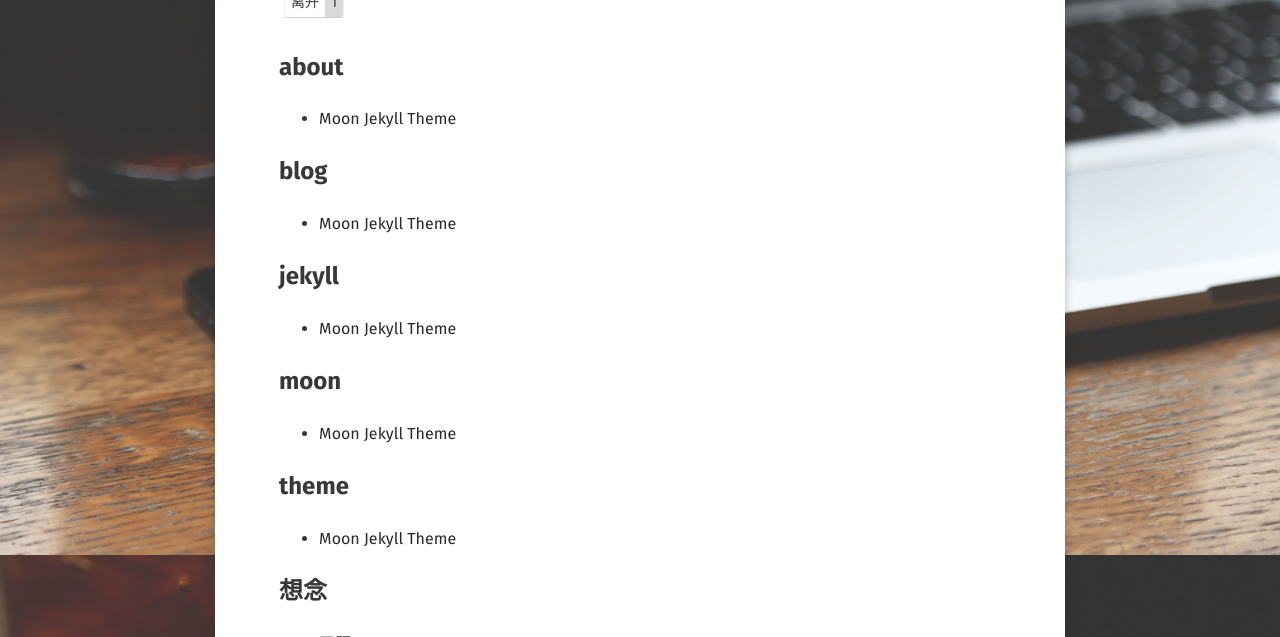
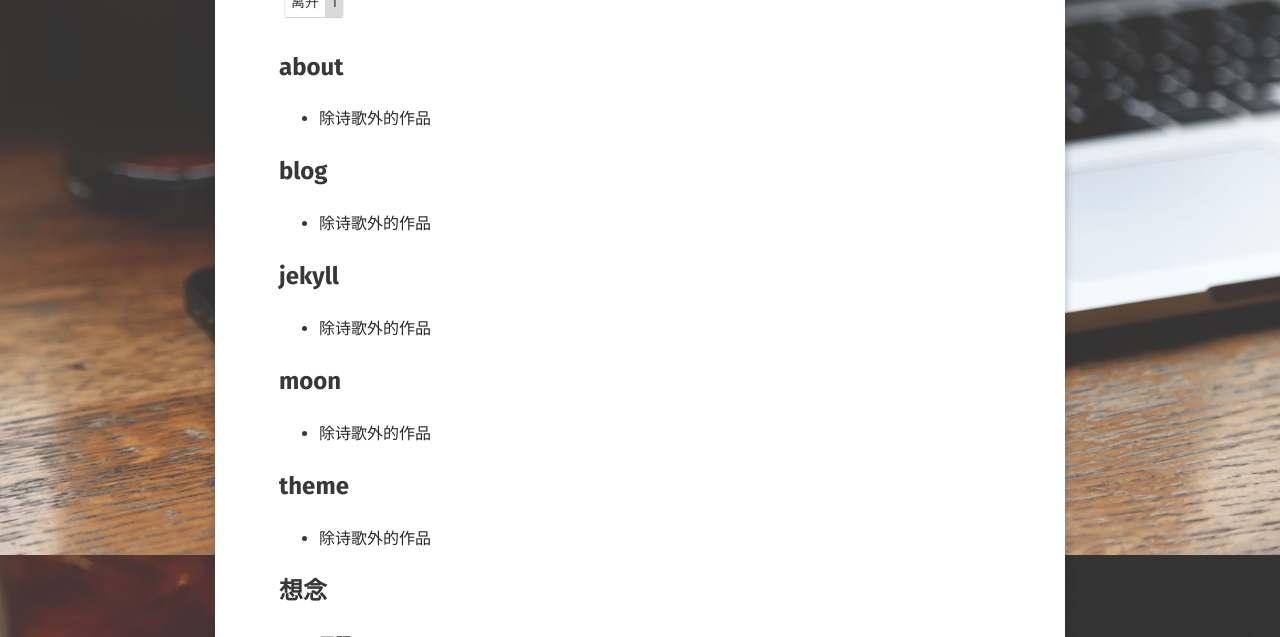
Before and after one commit to duxiehao/mafanghui, a Jekyll site: the page built from tags/index.html, in a window 1280 px wide. Shown: the part 345-982 px from the top of the page. Built offline with Jekyll 4.4.1, drawn with Linux system fonts in a browser that asks for light colours; some web fonts are replaced; part of the change alters nothing that is shown.

Commit message:
Update 2016-03-21-moon-theme.md

````diff
--- a/_posts/2016-03-21-moon-theme.md
+++ b/_posts/2016-03-21-moon-theme.md
@@ -1,6 +1,6 @@
 ---
 layout: post
-title:  "Moon Jekyll Theme"
+title:  "除诗歌外的作品"
 date:   2016-04-06
 excerpt: "Minimal, one column Jekyll theme for your blog."
 project: true
@@ -13,148 +13,4 @@ tag:
 comments: true
 ---
 
-![Moon Homepage](https://cloud.githubusercontent.com/assets/754514/14509720/61c61058-01d6-11e6-93ab-0918515ecd56.png)
-
-<center><b>Moon</b> is a minimal, one column jekyll theme.</center>
-
- I'm not a developer or designer. And I don't add footer to show who did this theme. If you like this theme or using it, please give a **star** for motivation, It makes me happy.
-
-<iframe src="https://ghbtns.com/github-btn.html?user=TaylanTatli&repo=Moon&type=star&count=true&size=large" frameborder="0" scrolling="0" width="160px" height="30px"></iframe>
-
-## Installation
-* Fork the [Moon repo](https://github.com/TaylanTatli/Moon/fork)
-* Edit `_config.yml` file.
-* Remove sample posts from `_posts` folder and add yours.
-* Edit `index.md` file in `about` folder.
-* Change repo name to `YourUserName.github.io`
-
-That's all.
-
-## Preview
-
-{% capture images %}
-	https://cloud.githubusercontent.com/assets/754514/14509716/61ac6c8e-01d6-11e6-879f-8308883de790.png
-	https://cloud.githubusercontent.com/assets/754514/14509717/61ad05ae-01d6-11e6-85ae-5a817dd8763b.png
-	https://cloud.githubusercontent.com/assets/754514/14509714/61a89708-01d6-11e6-8fcd-74b002a060df.png
-{% endcapture %}
-{% include gallery images=images caption="Screenshots of Moon Theme" cols=3 %}
-
----
-
-{% capture images %}
-	https://cloud.githubusercontent.com/assets/754514/14509718/61b09a20-01d6-11e6-8da1-4202ae4d83cd.png
-	https://cloud.githubusercontent.com/assets/754514/14509715/61aa9d00-01d6-11e6-81a6-c6837edf2e84.png
-{% endcapture %}
-{% include gallery images=images caption="Moon Theme on Small Screen Size" cols=2 %}
-
-See a [live version of Moon](http://taylantatli.github.io/Moon) hosted on GitHub.
-
-## Site Setup
-A quick checklist of the files you’ll want to edit to get up and running.
-
-### Site Wide Configuration
-`_config.yml` is your friend. Open it up and personalize it. Most variables are self explanatory but here's an explanation of each if needed:
-
-#### title
-
-The title of your site... shocker!
-
-Example `title: My Awesome Site`
-
-#### bio
-
-The description to show on your homepage.
-
-#### description
-
-The description to use for meta tags and navigation menu.
-
-#### url
-
-Used to generate absolute urls in `sitemap.xml`, `feed.xml`, and for generating canonical URLs in `<head>`. When developing locally either comment this out or use something like `http://localhost:4000` so all assets load properly. *Don't include a trailing `/`*.
-
-Examples:
-
-{% highlight yaml %}
-url: http://taylantatli.me/Moon
-url: http://localhost:4000
-url: //cooldude.github.io
-url:
-{% endhighlight %}
-
-#### reading_time
-
-Set true to show reading time for posts. And set `words_per_minute`, default is 200.
-
-#### logo
-Your site's logo. It will show on homepage and navigation menu. Also used for twitter meta tags.
-
-#### background
-Image for background. If you don't set it, color will be used as a background.
-
-#### Google Analytics and Webmaster Tools
-
-Google Analytics UA and Webmaster Tool verification tags can be entered in `_config.yml`. For more information on obtaining these meta tags check [Google Webmaster Tools](http://support.google.com/webmasters/bin/answer.py?hl=en&answer=35179) and [Bing Webmaster Tools](https://ssl.bing.com/webmaster/configure/verify/ownership) support.
-
-#### MathJax
-It's enabled. But if you don't want to use it. Set it false in  `_config.yml`.
-
-#### Disqus Comments
-Set your disqus shortname in `_config.yml` to use comments.
-
----
-
-### Navigation Links
-
-To set what links appear in the top navigation edit `_data/navigation.yml`. Use the following format to set the URL and title for as many links as you'd like. *External links will open in a new window.*
-
-{% highlight yaml %}
-- title: Home
-  url: /
-
-- title: Blog
-  url: /blog/
-
-- title: Projects
-  url: /projects/
-
-- title: About
-  url: /about/
-
-- title: Moon
-  url: http://taylantatli.me/Moon
-{% endhighlight %}
-
----
-
-## Layouts and Content
-
-Moon Theme use [Jekyll Compress](https://github.com/penibelst/jekyll-compress-html) to compress html output. But it can cause errors if you use "linenos" (line numbers). I suggest don't use line numbers for codes, because it won't look good with this theme, also i didn't give a proper style for them. If you insist to use line numbers, just remove `layout: compress` string from layouts. It will disable compressing.
-
-### Feature Image
-
-You can set feature image per post. Just add `feature: some link` to your post's front matter.
-
-```
-feature: /assets/img/some-image.png
-or
-feaure: http://example.com/some-image.png
-```
- This also will be used for twitter card:
-
-![Moon Twitter Card](https://cloud.githubusercontent.com/assets/754514/14509719/61c5751c-01d6-11e6-8c29-ce8ccad149bf.png)
-
-### Comments
-To show disqus comments for your post add `comments: true` to your post's front matter.
-
----
-
-## Questions?
-
-Found a bug or aren't quite sure how something works? By all means [file a GitHub Issue](https://github.com/TaylanTatli/Moon/issues/new). And if you make something cool with this theme feel free to let me know.
-
----
-
-## License
-
-This theme is free and open source software, distributed under the MIT License. So feel free to use this Jekyll theme on your site without linking back to me or including a disclaimer.
+除诗歌外的作品。比如歌词，摄影等。
````
